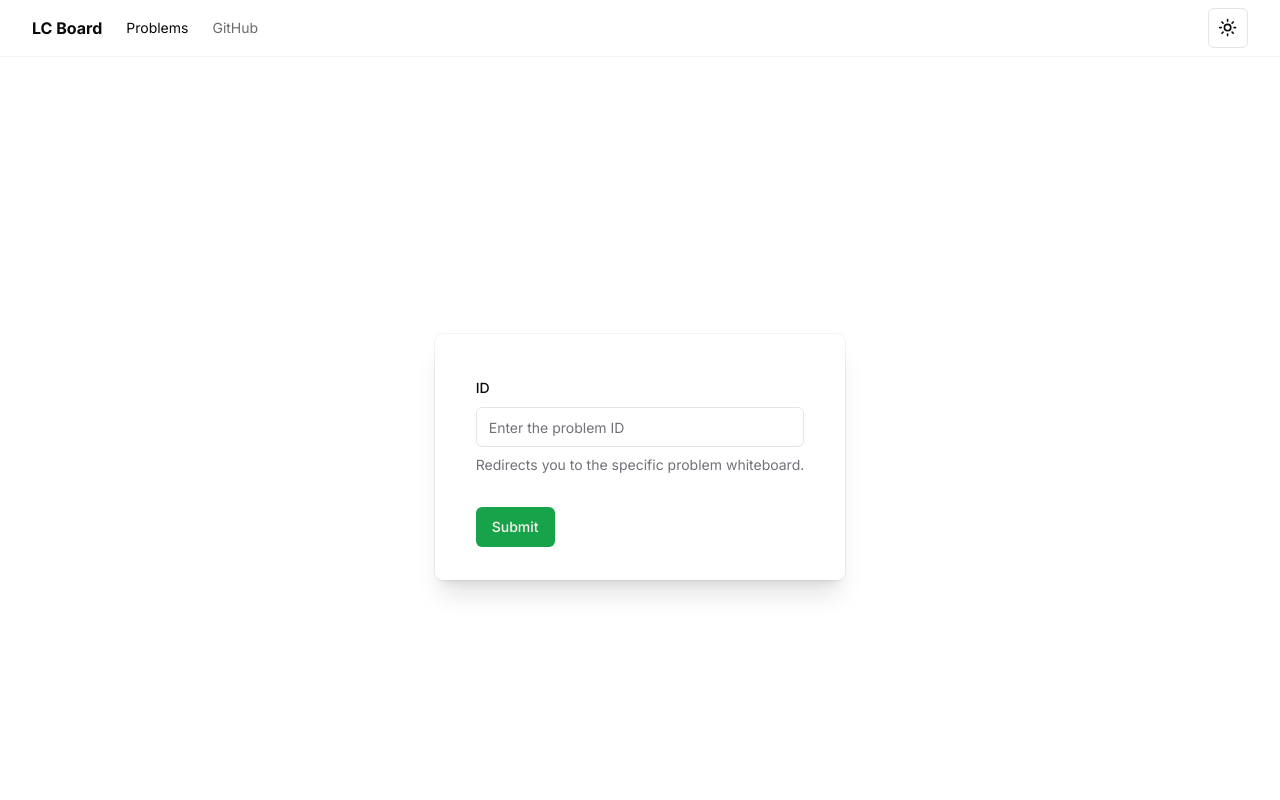
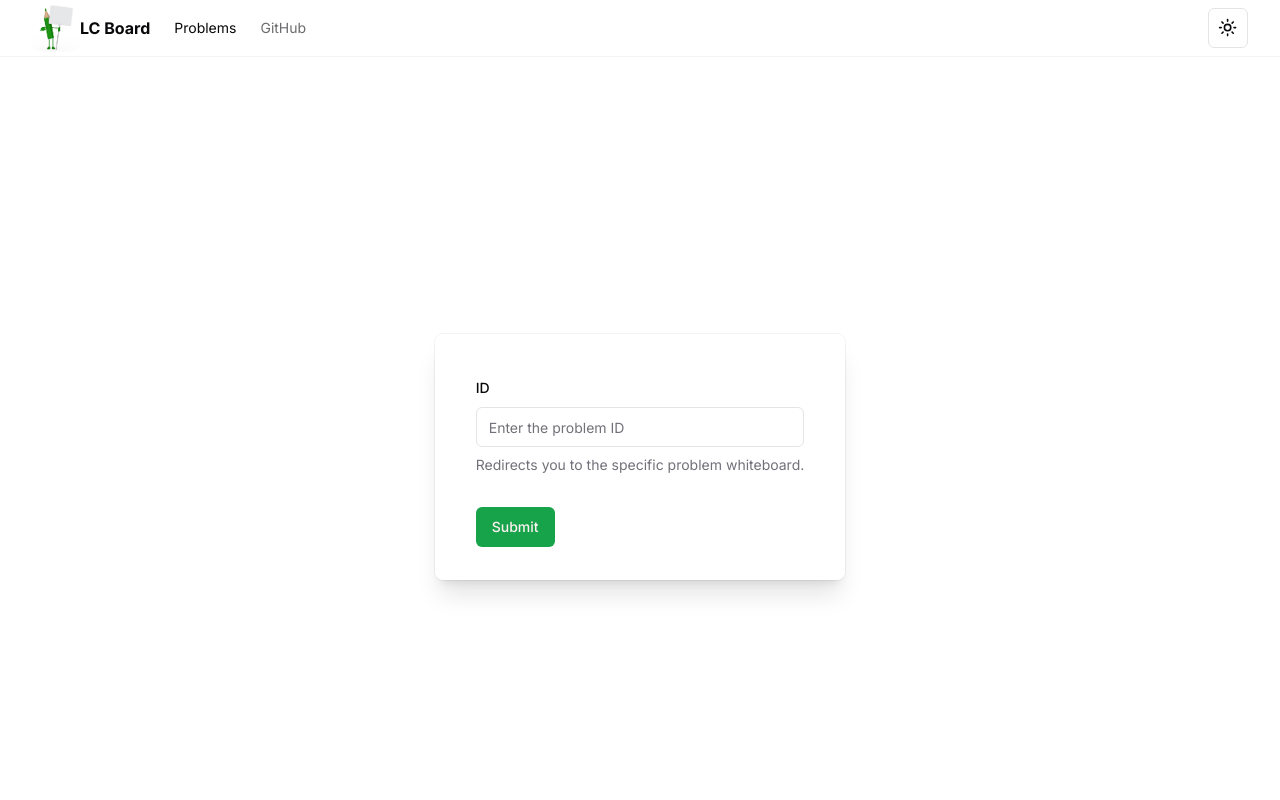
Before and after one commit to shruti0015/leetcodeboard, a Next.js app: page /problems in a window 1280 px wide. Shown: the top 800 px of the page. Built offline with nearby package versions, Linux system fonts and the light colour scheme.

Commit message:
logo added

```diff
--- a/components/main-nav.tsx
+++ b/components/main-nav.tsx
@@ -6,16 +6,17 @@ import { usePathname } from "next/navigation"
 
 import { siteConfig } from "@/config/site"
 import { cn } from "@/lib/utils"
+import Image from "next/image"
+import whiteboard from "./assets/whiteboard.jpg"
 
 export function MainNav() {
   const pathname = usePathname()
 
   return (
     <div className="mr-4 hidden md:flex">
+      <Image src={whiteboard} alt="" className="h-12 w-12 rounded-lg" />
       <Link href="/" className="mr-6 flex items-center space-x-2">
-        <span className="hidden font-bold sm:inline-block">
-          {siteConfig.name}
-        </span>
+        <span className="hidden font-bold sm:inline-block">LC Board</span>
       </Link>
       <nav className="flex items-center gap-4 text-sm lg:gap-6">
         <Link
```
Also changed, not shown: components/assets/whiteboard.jpg (added).
